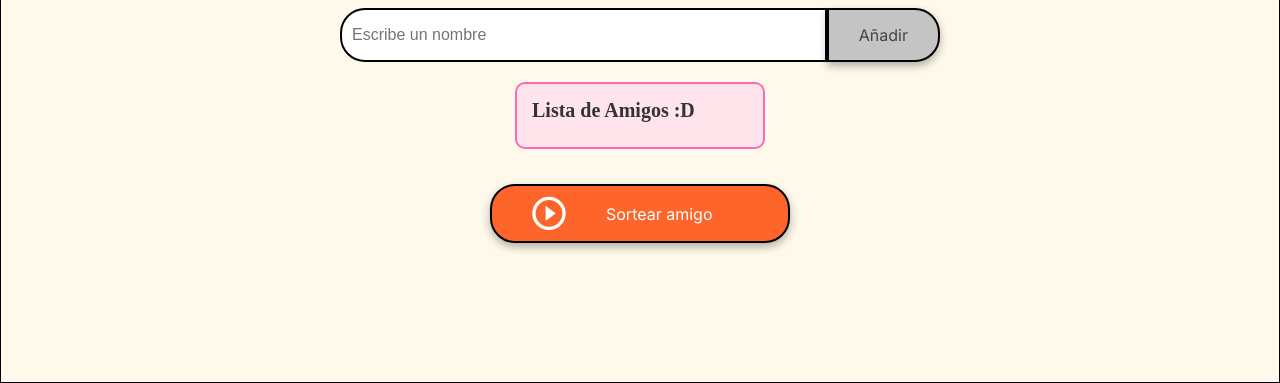
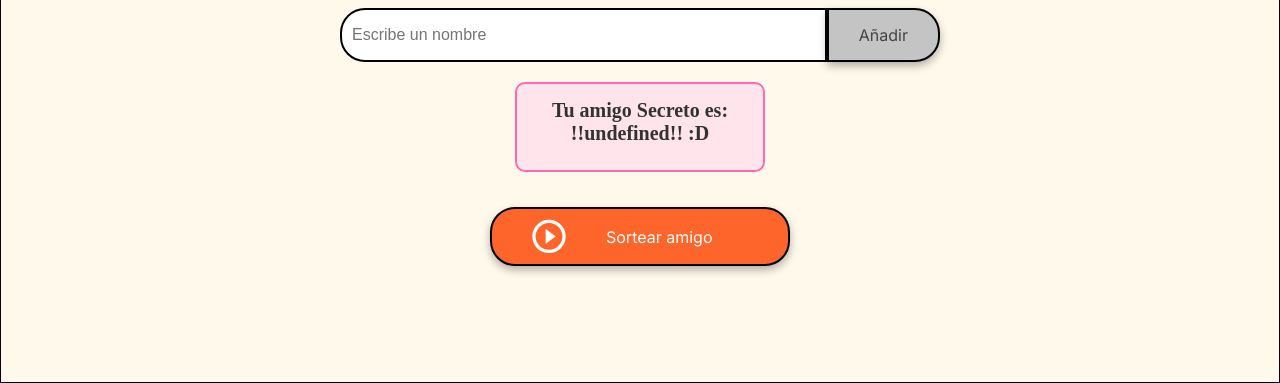
Before and after one commit to LauraJDuqueP/Amigo-secreto---Challenge-Oracle--Alura-Latam, a plain HTML site: page index.html in a window 1280 px wide. Both pictures are taken after a click on the button "Sortear amigo". Shown: the part 417-800 px from the top of the page. Drawn offline with Linux system fonts and the light colour scheme.

Commit message:
El boton de sortear amigos esta habilitado: Selecciona uno de los participantes por sorteo, muestra el nombre y da un nuevo mensaje en pantalla

```diff
--- a/app.js
+++ b/app.js
@@ -15,7 +15,7 @@ function addFriends(name) {
 
     console.log(users);
     captureValue("amigo").value = "";
-    const name = captureValue("listaAmigos");
+    let name = captureValue("listaAmigos");
     name.innerHTML = "";
     users.forEach((nombre) => {
       const li = document.createElement("li"); // creamos un <li>
@@ -26,3 +26,18 @@ function addFriends(name) {
     console.log("El campo está vacío");
   }
 }
+
+function sortearAmigo() {
+  let number = Math.floor(Math.random() * users.length);
+  console.log(number);
+  let name = captureValue("listaAmigos");
+  name.textContent = "";
+  let newP = captureValue("miParrafo");
+  newP.style.display = "flex";
+  newP.style.flexDirection = "column";
+  newP.style.alignItems = "center";
+  // este código funciona pero no me centra el nombre
+  //newP.textContent = `Tu amigo Secreto es: \n !!${users[number]}!! :D`;
+  //este código si centra el nombre del amigo secreto
+  newP.innerHTML = `Tu amigo Secreto es:<br><span style="display:block; text-align:center; font-weight:bold;">!!${users[number]}!! :D</span>`;
+}
--- a/index.html
+++ b/index.html
@@ -43,7 +43,7 @@
             role="list"
           ></ul>
         </div>
-        <ul tttt id="resultado" class="result-list" aria-live="polite"></ul>
+        <ul id="resultado" class="result-list" aria-live="polite"></ul>
 
         <div class="button-container">
           <button
```
